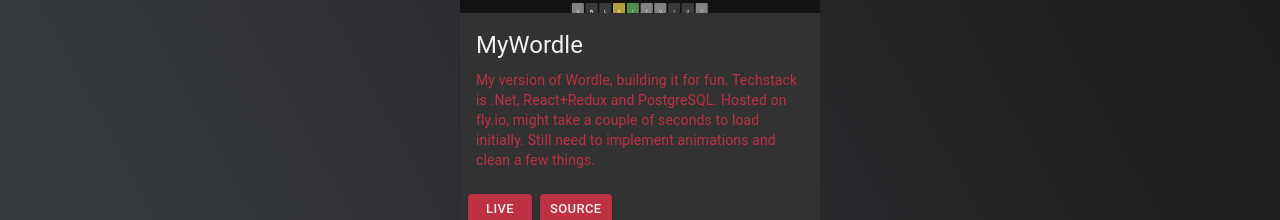
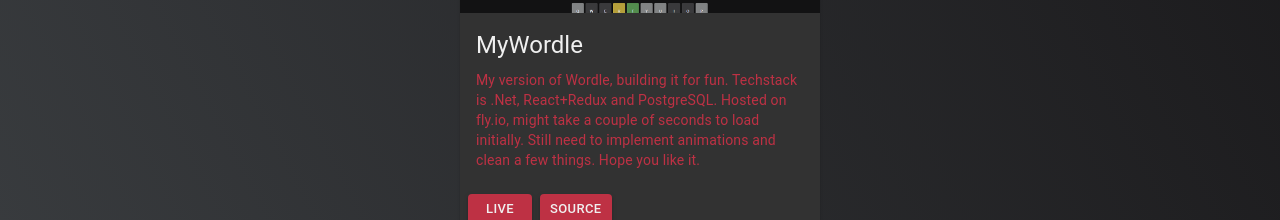
Before and after one commit to GeorgievPlamen/GeorgievPlamen.github.io, a React (Vite) app: page /projects in a window 1280 px wide. Shown: the part 402-622 px from the top of the page. Built offline with nearby package versions, Linux system fonts and the light colour scheme.

Commit message:
small changes

```diff
--- a/src/features/Projects.tsx
+++ b/src/features/Projects.tsx
@@ -18,7 +18,7 @@ export default function Projects() {
             img={wordle}
             title={"MyWordle"}
             description={
-              "My version of Wordle, building it for fun. Techstack is .Net, React+Redux and PostgreSQL. Hosted on fly.io, might take a couple of seconds to load initially. Still need to implement animations and clean a few things."
+              "My version of Wordle, building it for fun. Techstack is .Net, React+Redux and PostgreSQL. Hosted on fly.io, might take a couple of seconds to load initially. Still need to implement animations and clean a few things. Hope you like it."
             }
             liveLink={"https://mywordle.fly.dev/"}
             sourceLink={"https://github.com/GeorgievPlamen/Wordle"}
```
